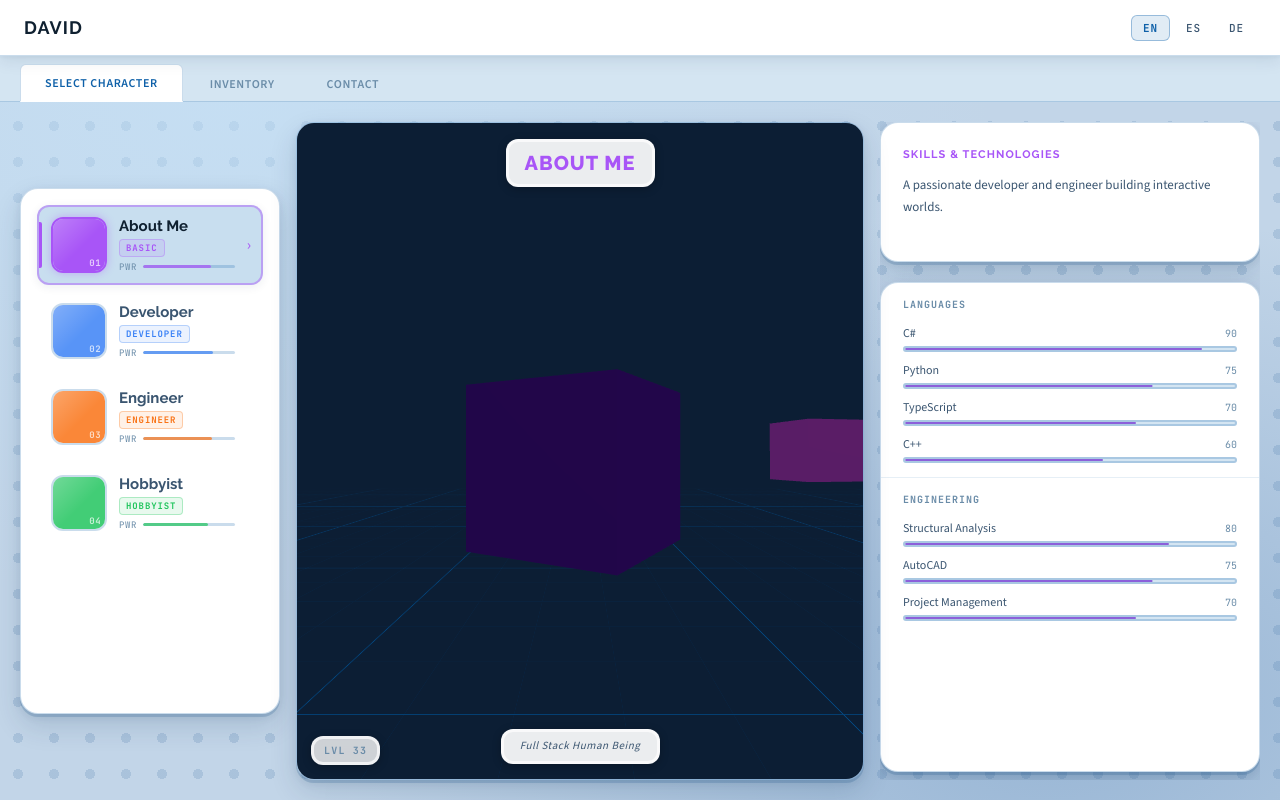
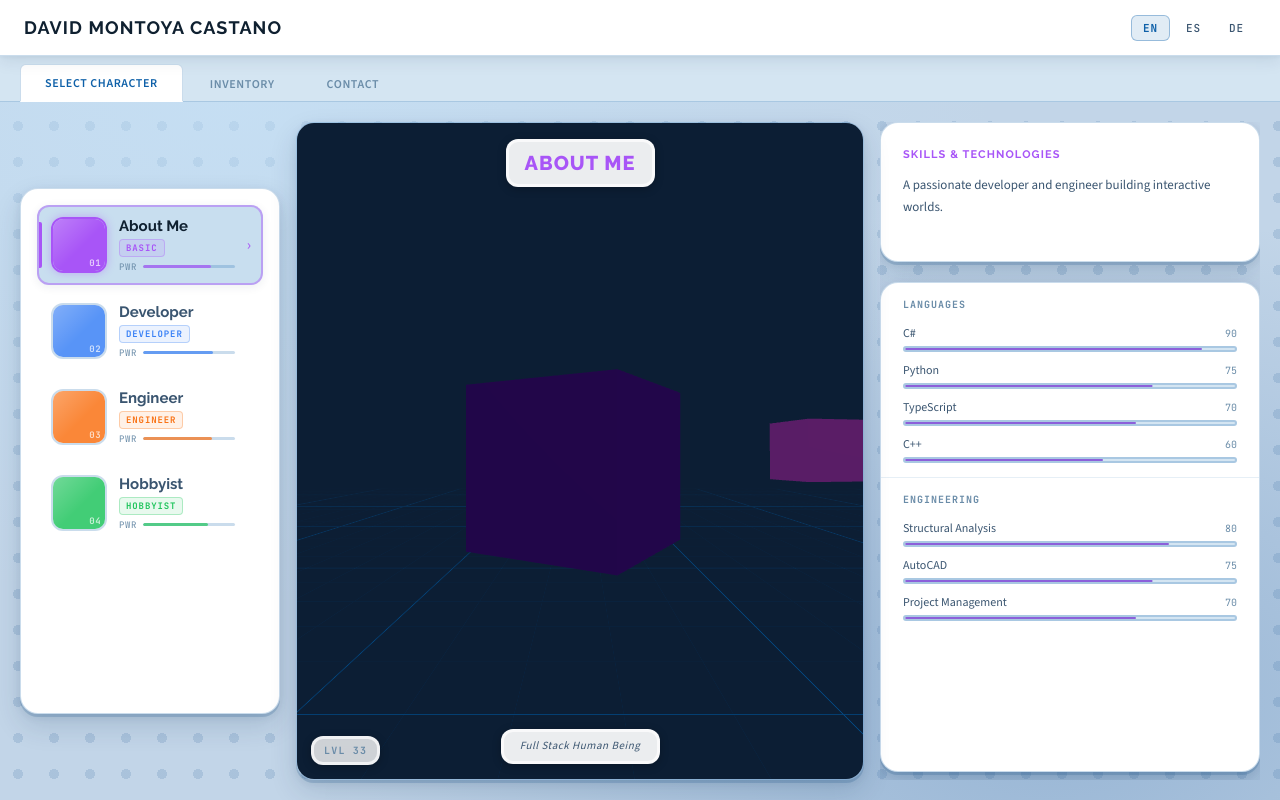
Before and after one commit to davidmoncas/Web_Portfolio, a React app in the folder portfolio/: page / in a window 1280 px wide. Built offline with nearby package versions, Linux system fonts and the light colour scheme; the HTML template or start-up script is replaced by a standard one.

Commit message:
changed titles names

```diff
--- a/portfolio/package.json
+++ b/portfolio/package.json
@@ -1,5 +1,5 @@
 {
-  "name": "portfolio",
+  "name": "David Montoya",
   "private": true,
   "version": "0.0.0",
   "type": "module",
--- a/portfolio/src/i18n/translations/de.ts
+++ b/portfolio/src/i18n/translations/de.ts
@@ -2,7 +2,7 @@ import type { Translations } from './en';
 
 export const de: Translations = {
   topBar: {
-    name: 'David',
+    name: 'David Montoya Castano',
   },
   nav: {
     characters: 'Charakter wählen',
--- a/portfolio/src/i18n/translations/en.ts
+++ b/portfolio/src/i18n/translations/en.ts
@@ -1,6 +1,6 @@
 export const en = {
   topBar: {
-    name: 'David',
+    name: 'David Montoya Castano',
   },
   nav: {
     characters: 'Select Character',
--- a/portfolio/src/i18n/translations/es.ts
+++ b/portfolio/src/i18n/translations/es.ts
@@ -2,7 +2,7 @@ import type { Translations } from './en';
 
 export const es: Translations = {
   topBar: {
-    name: 'David',
+    name: 'David Montoya Castano',
   },
   nav: {
     characters: 'Seleccionar Personaje',
```
